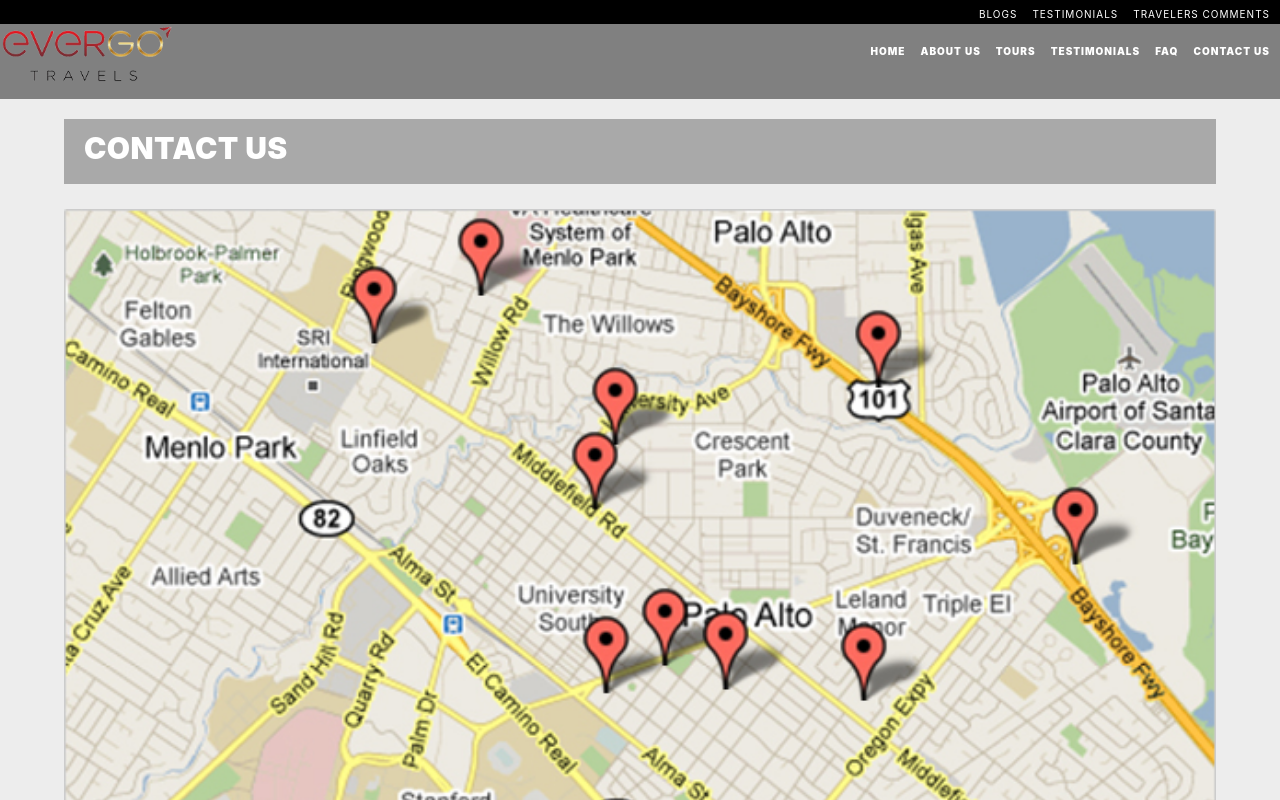
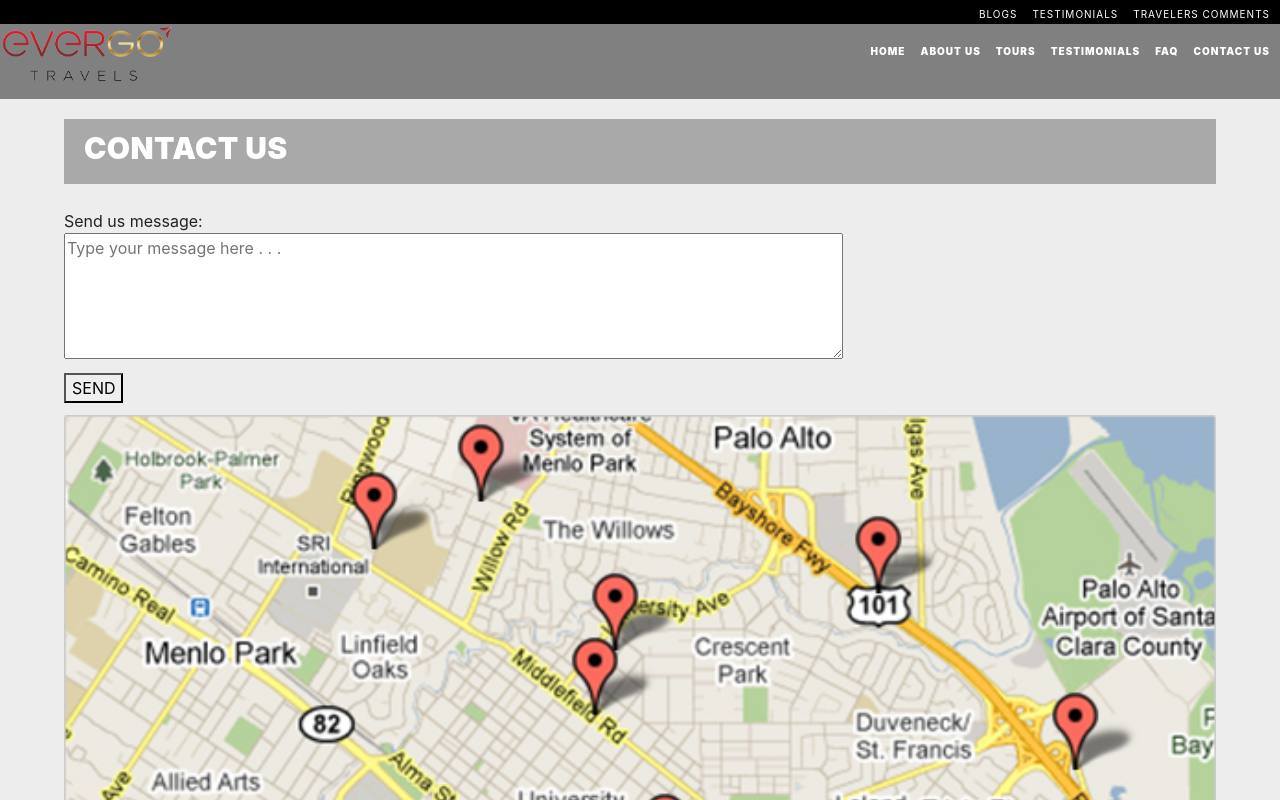
Before and after one commit to prageethmadhu/evergo, an Angular app in the folder evergo/: page /contact in a window 1280 px wide. Shown: the top 800 px of the page. Built offline with nearby package versions, Linux system fonts and the light colour scheme.

Commit message:
send a message initial completed

```diff
--- a/evergo/src/app/contact-us/contact-us.component.html
+++ b/evergo/src/app/contact-us/contact-us.component.html
@@ -19,11 +19,22 @@
 
 
 
+
 <div class="sub-main-carousal-row">
   <div class="sub-main-carousal-col-1"></div>
   <div class="sub-main-carousal-col-2" style="display:flex;flex-direction:column;">
       <h1 class="sub-main-headding1" style="background-color: darkgrey">CONTACT US</h1>
+
       <div>
+          <label>Send us message:
+
+              <textarea style="width:100%" rows="5" cols="60"  [(ngModel)]="emailMessage.Message" placeholder="Type your message here . . . "></textarea>
+
+             </label>
+             <br>
+              <button (click)="onClickMe()" style="margin-bottom: 1%">SEND</button>
+             <br>
+
               <img  src="{{imagePath}}google-maps-multiple-locations.png" alt="Chicago">
       </div>
   </div>
--- a/evergo/src/app/contact-us/contact-us.component.ts
+++ b/evergo/src/app/contact-us/contact-us.component.ts
@@ -1,5 +1,7 @@
 import { Component, OnInit } from '@angular/core';
 import { environment } from '../../environments/environment';
+import { HttpClient ,HttpHeaders,} from '@angular/common/http';
+import { EmailMessage } from '../emailMessage';
 
 @Component({
   selector: 'app-contact-us',
@@ -7,11 +9,29 @@ import { environment } from '../../environments/environment';
   styleUrls: ['./contact-us.component.css']
 })
 export class ContactUsComponent implements OnInit {
+  emailMessage: EmailMessage = {
+    From : '1',
+    Message: ''
+  };
+  clickMessage = '';
+  emailAdress='';
 
-  constructor() { }
+  constructor( private http: HttpClient) {
+
+  }
 
   ngOnInit() {
   }
   imagePath= environment.imgPath
-
+  onClickMe() {
+    debugger;
+    const httpOptions = {
+      headers: new HttpHeaders({
+        'Content-Type':  'application/json'
+      })
+    };
+    //this.http.get<any>("http://api.evergotravels.com/api/values").subscribe(data=>console.log(data));
+    this.http.post<EmailMessage>("http://api.evergotravels.com/api/email",this.emailMessage,httpOptions).subscribe(data=>console.log(data));
+    this.clickMessage =this.emailAdress;
+  }
 }
--- /dev/null
+++ b/evergo/src/app/emailMessage.ts
@@ -0,0 +1,4 @@
+export class EmailMessage {
+  From: string;
+  Message:string;
+}
--- a/evergo/src/app/main-carousal/main-carousal.component.css
+++ b/evergo/src/app/main-carousal/main-carousal.component.css
@@ -0,0 +1,3 @@
+.right.carousel-control, .left.carousel-control {
+    display: none;
+}
--- a/evergo/src/app/main-carousal/main-carousal.component.html
+++ b/evergo/src/app/main-carousal/main-carousal.component.html
@@ -45,12 +45,12 @@
   </div>
 
   <!-- Left and right controls -->
-  <a class="carousel-control-prev" href="#myCarousel" data-slide="prev">
+ <!-- <a class="carousel-control-prev" href="#myCarousel" data-slide="prev">
     <span class="carousel-control-prev-icon"></span>
     <span class="sr-only">Previous</span>
   </a>
   <a class="carousel-control-next" href="#myCarousel" data-slide="next">
     <span class="carousel-control-next-icon"></span>
     <span class="sr-only">Next</span>
-  </a>
+  </a>-->
 </div>
```
Also changed, not shown: evergo/src/app/app.module.ts (+6 -2 lines).
